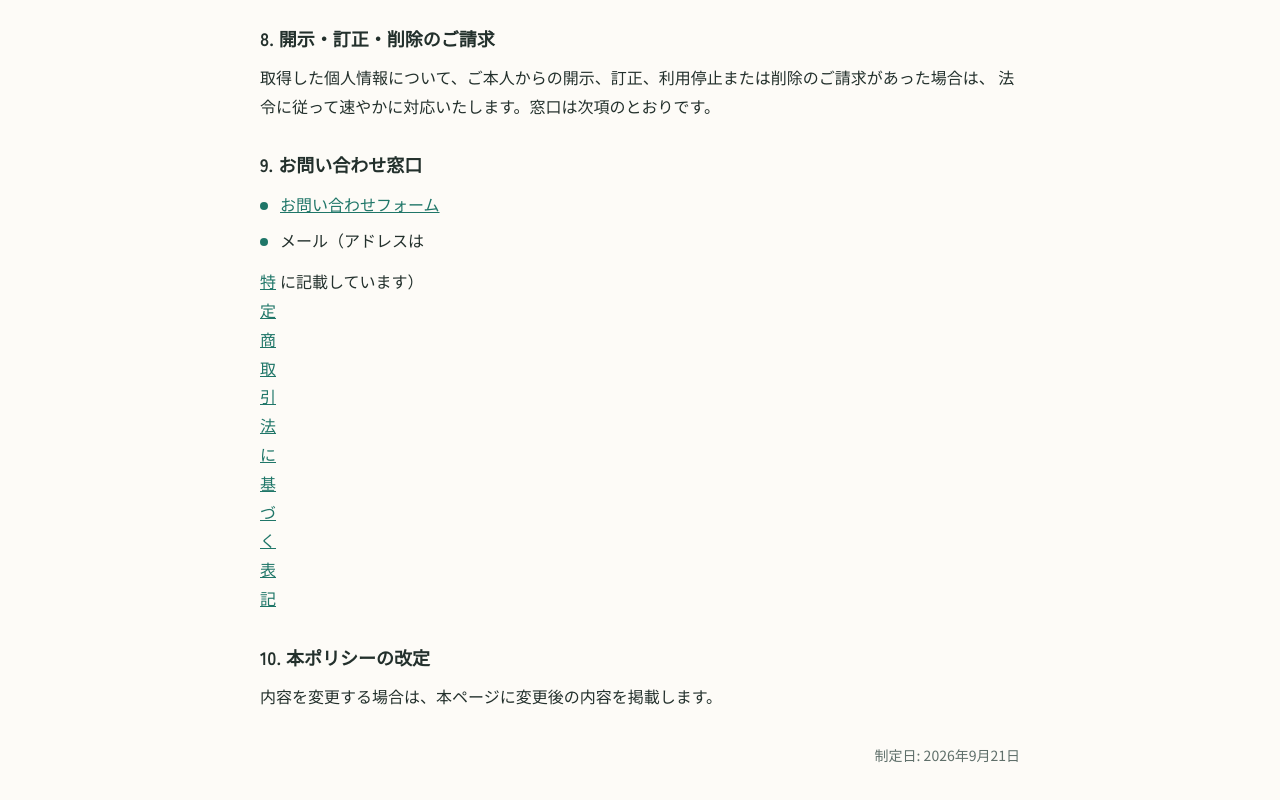
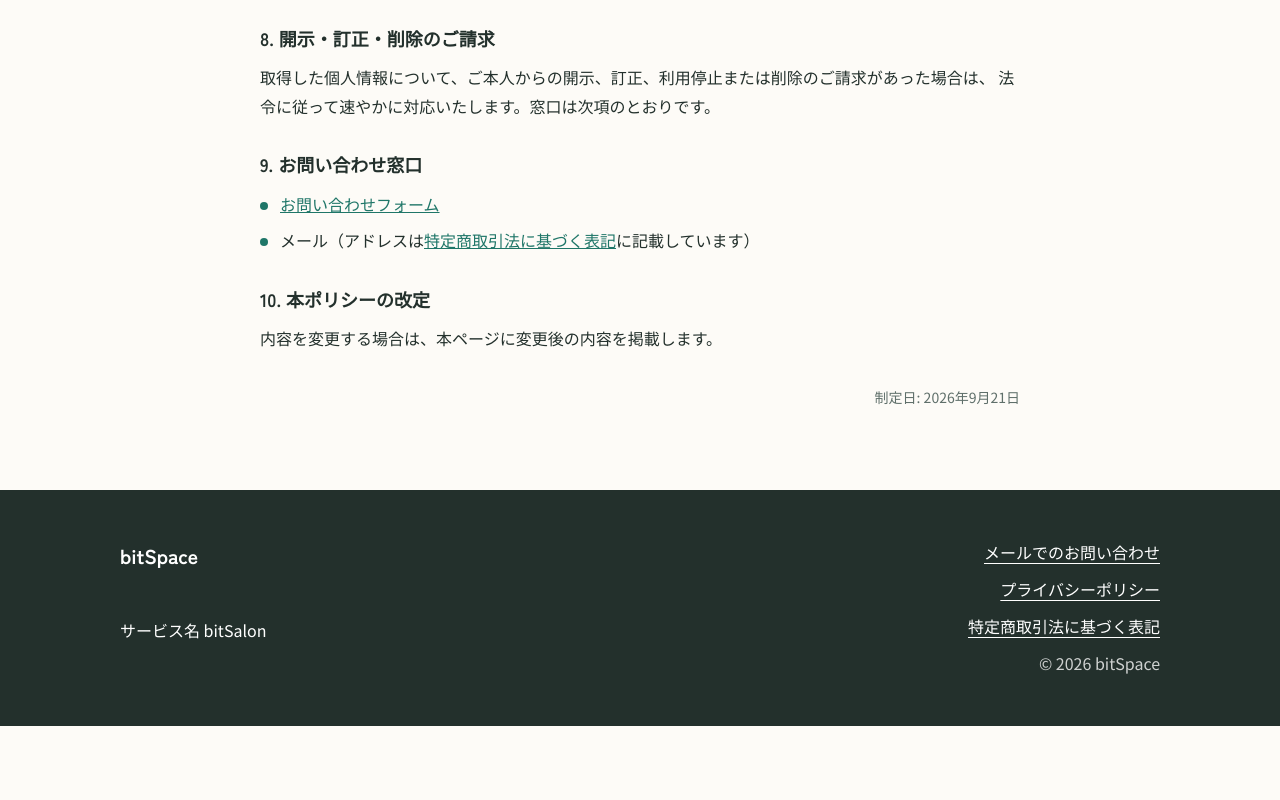
Before and after one commit to ohura-bitspace/bitsalon-lp, a React (Vite) app: page /privacy in a window 1280 px wide. Shown: the part 1394-2194 px from the top of the page. After the commit the page ends 2120 px from the top, so only its background shows below. Built offline with nearby package versions, Linux system fonts and the light colour scheme; no server answers.

Commit message:
プライバシーポリシーの箇条書きの折り返しを修正する

```diff
--- a/src/pages/PrivacyPage.css
+++ b/src/pages/PrivacyPage.css
@@ -30,21 +30,24 @@
   gap: var(--space-2);
 }
 
-/* 全体で list-style を外しているため、点は擬似要素で置く */
+/*
+ * 全体で list-style を外しているため、点は擬似要素で置く。
+ * 項目内にリンクなどのインライン要素が混じるため、grid ではなく絶対配置にする。
+ * grid にすると、テキストとリンクがそれぞれ別のセルへ割り振られて折り返しが壊れる。
+ */
 .privacy__item {
-  display: grid;
-  grid-template-columns: var(--space-2) 1fr;
-  gap: var(--space-3);
-  align-items: start;
+  position: relative;
+  padding-left: calc(var(--space-2) + var(--space-3));
   color: var(--ink);
 }
 
 .privacy__item::before {
   content: '';
-  display: block;
+  position: absolute;
+  top: var(--space-3);
+  left: 0;
   width: var(--space-2);
   height: var(--space-2);
-  margin-top: var(--space-3);
   background: var(--primary);
   border-radius: var(--radius-sm);
 }
```
